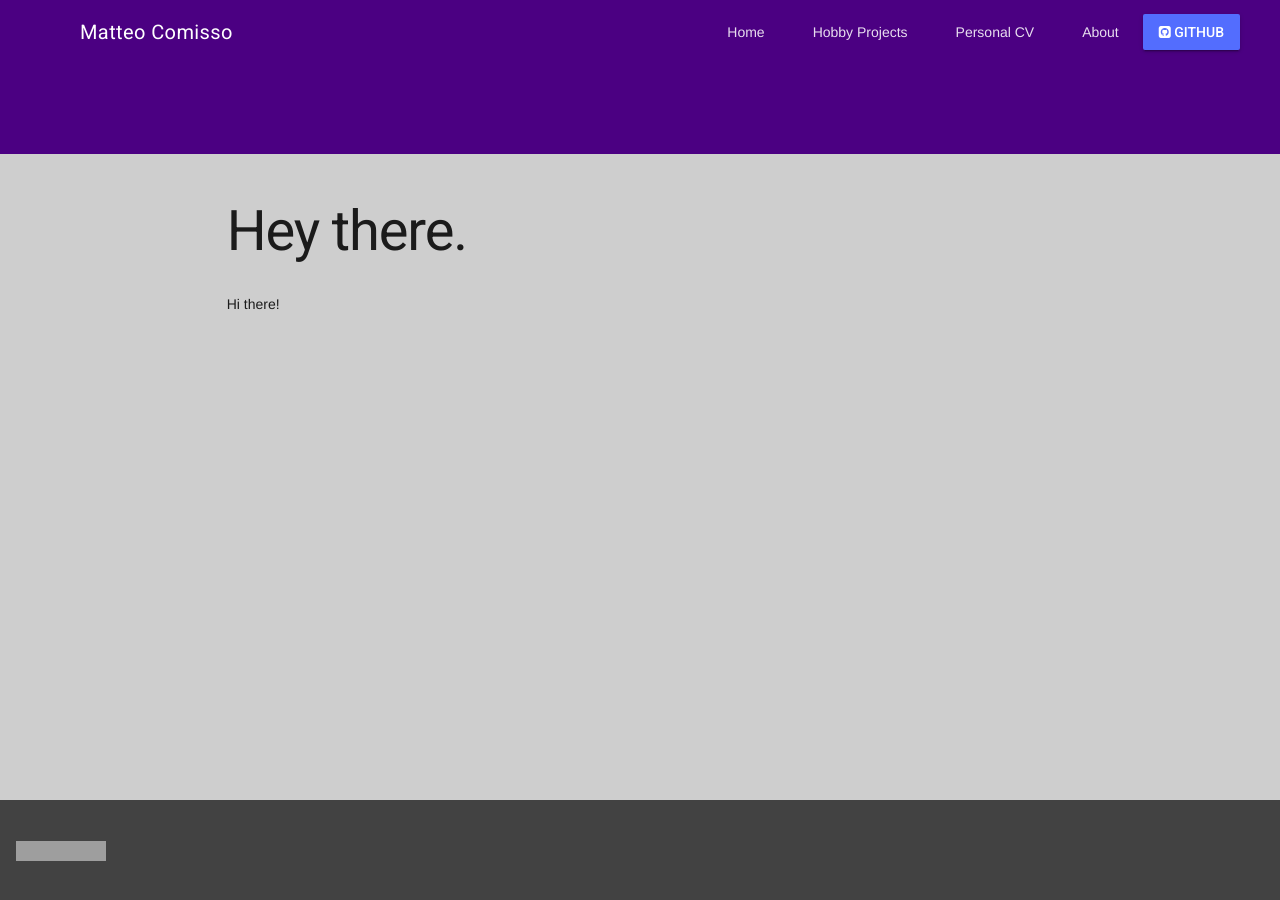
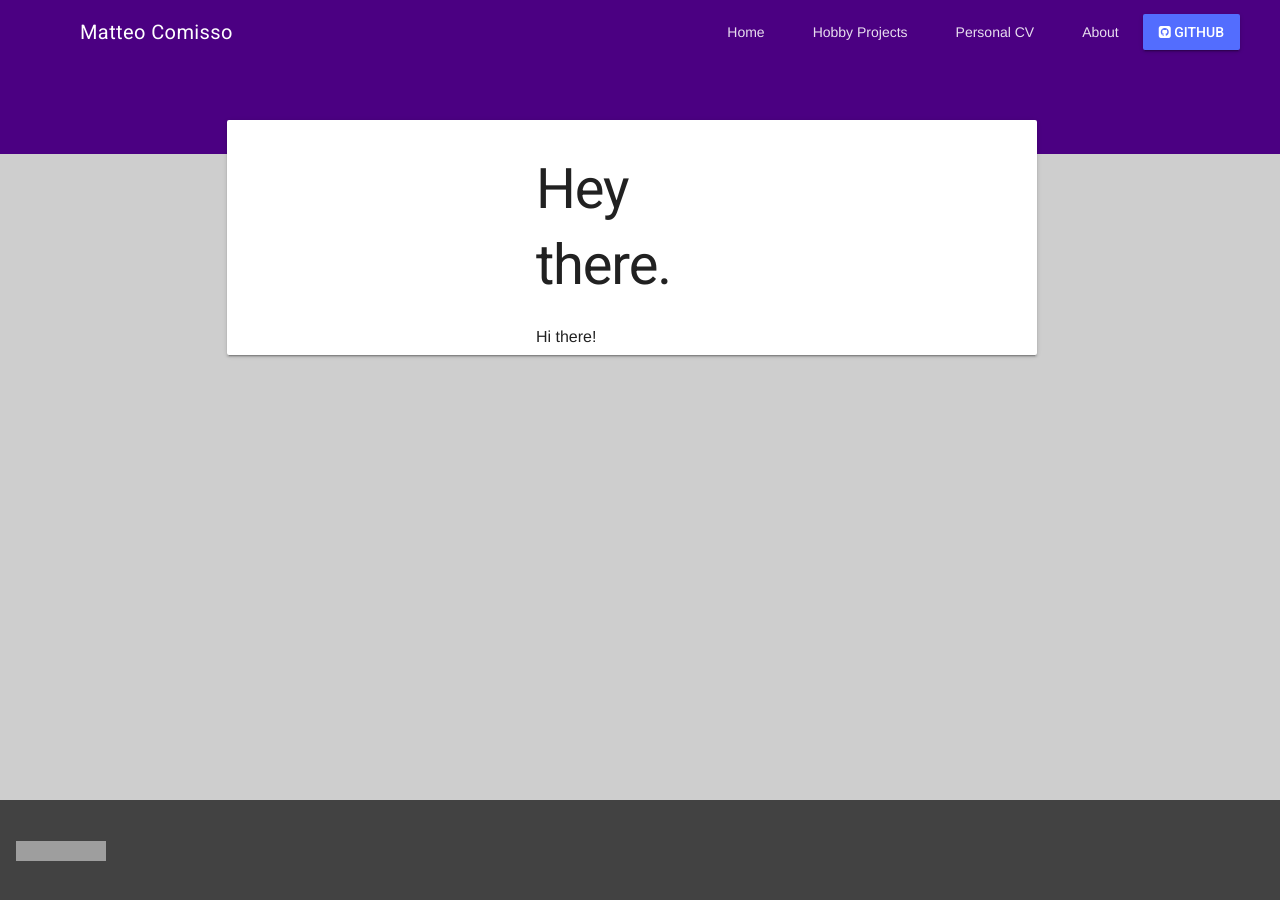
Before and after one commit to mcomisso/mcomisso.github.io, a Jekyll site: the page built from index.html, in a window 1280 px wide. Built offline with Jekyll 4.4.1, drawn with Linux system fonts in a browser that asks for light colours; nearby versions of some CDN libraries; grey boxes are pictures that could not be loaded.

Commit message:
Grid structure updated

```diff
--- a/_layouts/default.html
+++ b/_layouts/default.html
@@ -12,10 +12,18 @@
     <!-- MAIN CONTENT -->
     <main class="mdl-layout__content">
       <div class="separator"></div>
-      <div class="mdl-grid">
+      <div class="mdl-grid negative-top">
         <div class="mdl-cell mdl-cell--2-col"></div>
         <div class="mdl-cell mdl-cell--8-col">
-          {{content}}
+          <div class="mdl-card mdl-cell--12-col mdl-shadow--2dp">
+            <div class="mdl-grid">
+              <div class="mdl-cell--2-col"></div>
+              <div class="mdl-cell--8-col">
+                {{content}}
+              </div>
+              <div class="mdl-cell--2-col"></div>
+            </div>
+          </div>
         </div>
         <div class="mdl-cell mdl-cell--2-col"></div>
       </div>
```
